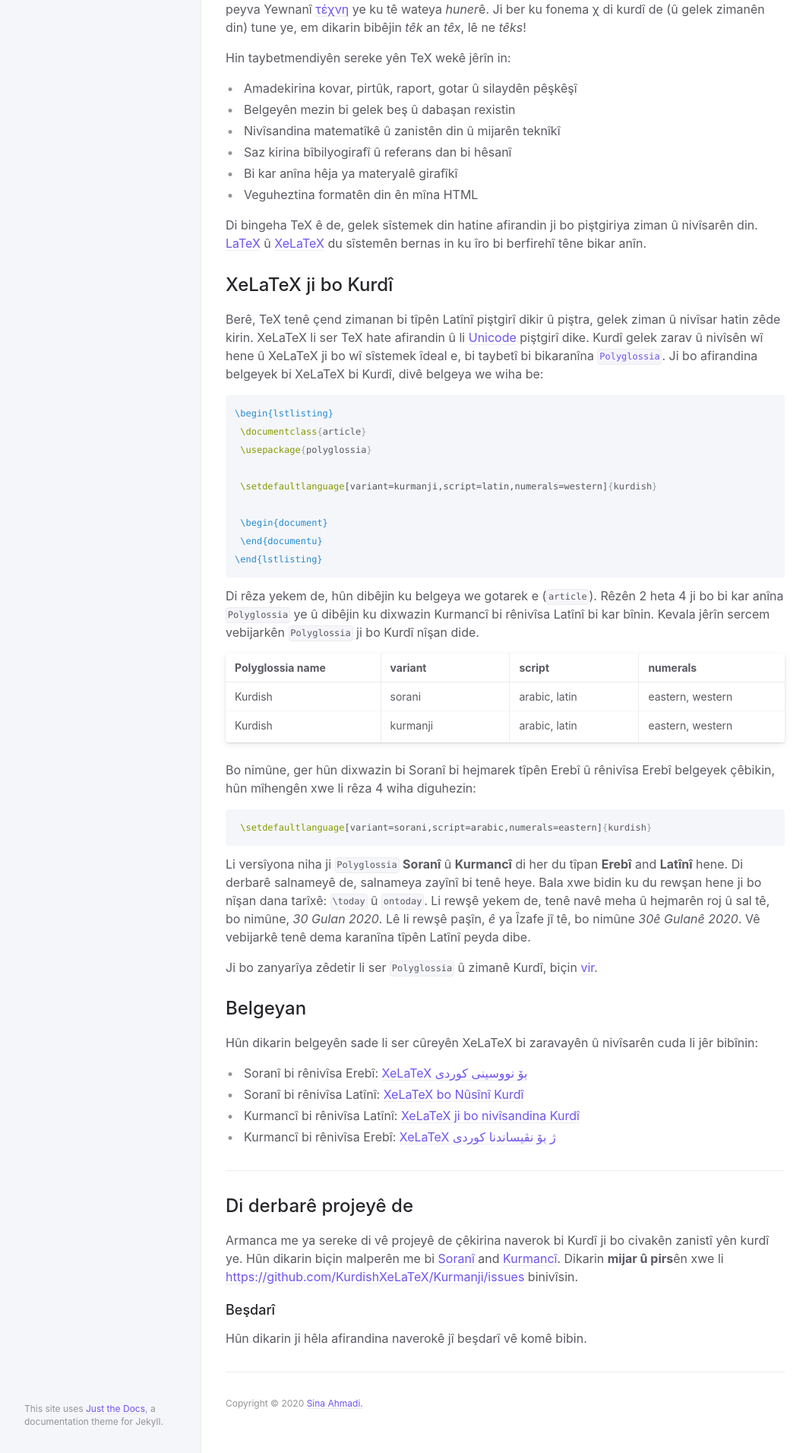
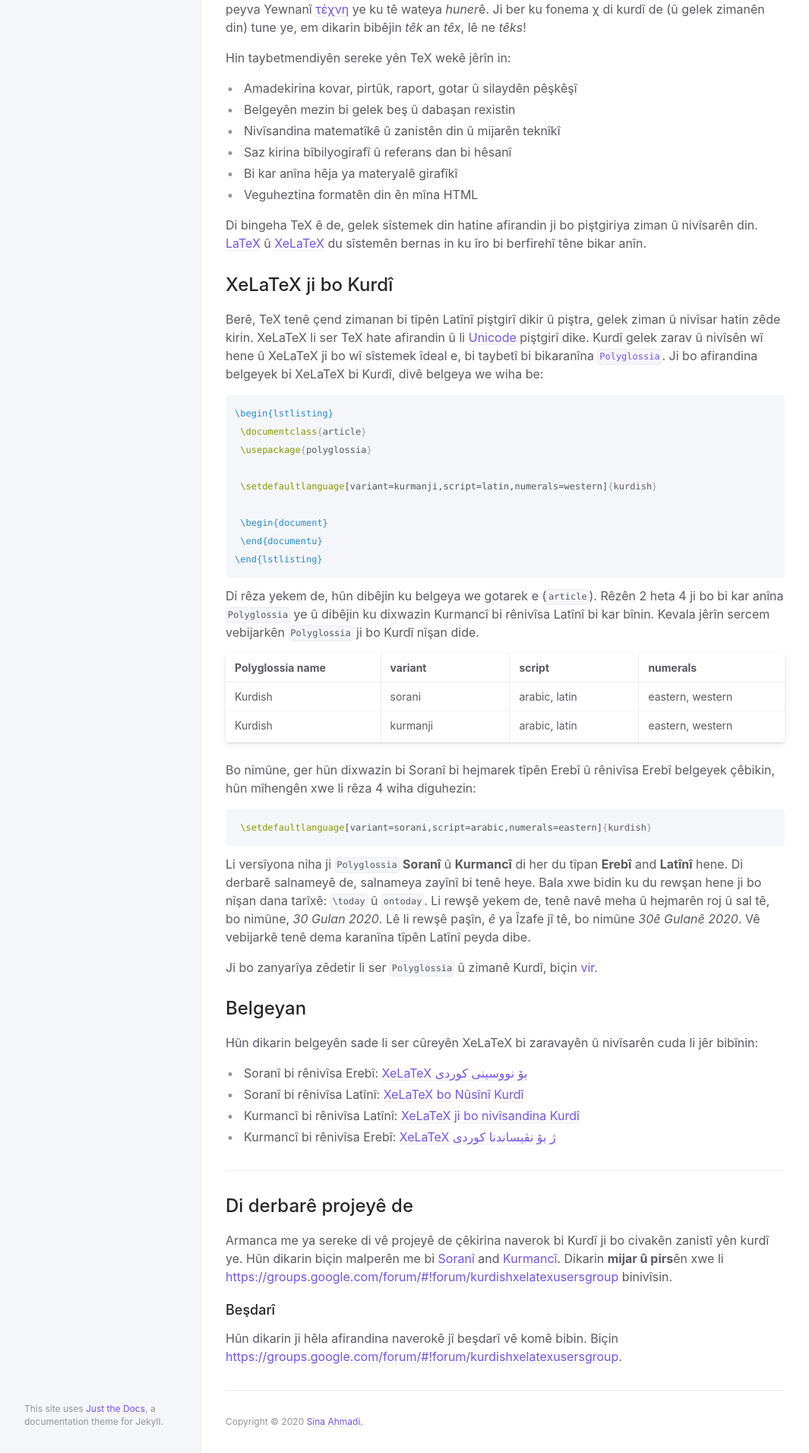
Before and after one commit to KurdishXeLaTeX/Kurmanji, a Jekyll site: the page built from index.md, in a window 1280 px wide. Shown: the part 679-2591 px from the top of the page at 76% size, without its empty margins (107-1172 px from the left). Built offline with Jekyll 4.4.1, drawn with Linux system fonts in a browser that asks for light colours.

Commit message:
ggroup added

```diff
--- a/index.md
+++ b/index.md
@@ -81,11 +81,11 @@ Hûn dikarin belgeyên sade li ser cûreyên XeLaTeX bi zaravayên û nivîsarê
 
 ## Di derbarê projeyê de
 
-Armanca me ya sereke di vê projeyê de çêkirina naverok bi Kurdî ji bo civakên zanistî yên kurdî ye. Hûn dikarin biçin malperên me bi [Soranî](https://kurdishxelatex.github.io/Sorani) and [Kurmancî](https://kurdishxelatex.github.io/Kurmanji). Dikarin **mijar û pirs**ên xwe li [https://github.com/KurdishXeLaTeX/Kurmanji/issues](https://github.com/KurdishXeLaTeX/Kurmanji/issues){:target="_blank"} binivîsin.
+Armanca me ya sereke di vê projeyê de çêkirina naverok bi Kurdî ji bo civakên zanistî yên kurdî ye. Hûn dikarin biçin malperên me bi [Soranî](https://kurdishxelatex.github.io/Sorani) and [Kurmancî](https://kurdishxelatex.github.io/Kurmanji). Dikarin **mijar û pirs**ên xwe li [https://groups.google.com/forum/#!forum/kurdishxelatexusersgroup](https://groups.google.com/forum/#!forum/kurdishxelatexusersgroup){:target="_blank"} binivîsin.
 
 ### Beşdarî
 
- Hûn dikarin ji hêla afirandina naverokê jî beşdarî vê komê bibin.
+Hûn dikarin ji hêla afirandina naverokê jî beşdarî vê komê bibin. Biçin [https://groups.google.com/forum/#!forum/kurdishxelatexusersgroup](https://groups.google.com/forum/#!forum/kurdishxelatexusersgroup){:target="_blank"}.
 
 <!-- Read more about becoming a contributor in [our GitHub repo](https://github.com/pmarsceill/just-the-docs#contributing). -->
 
```
